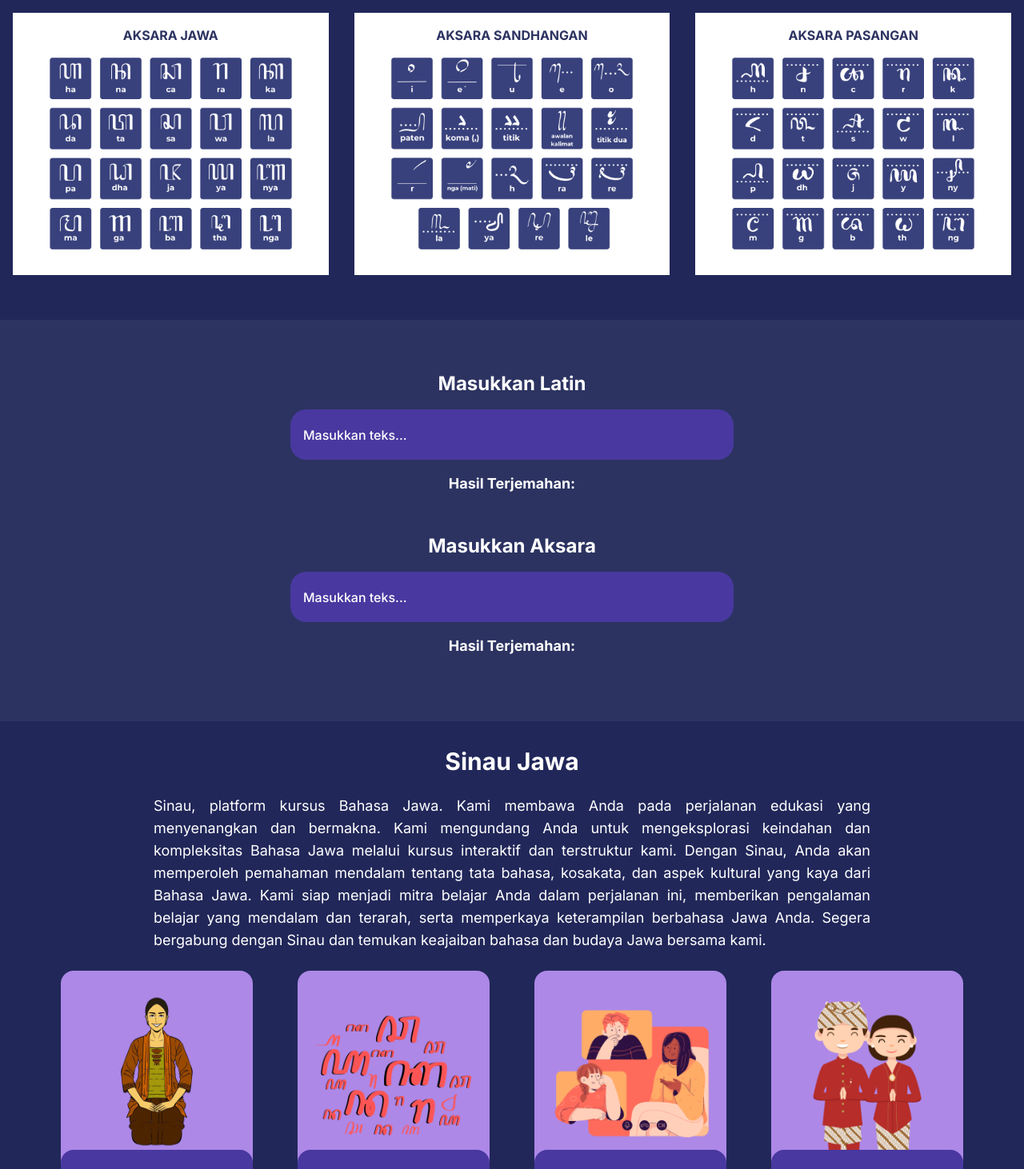
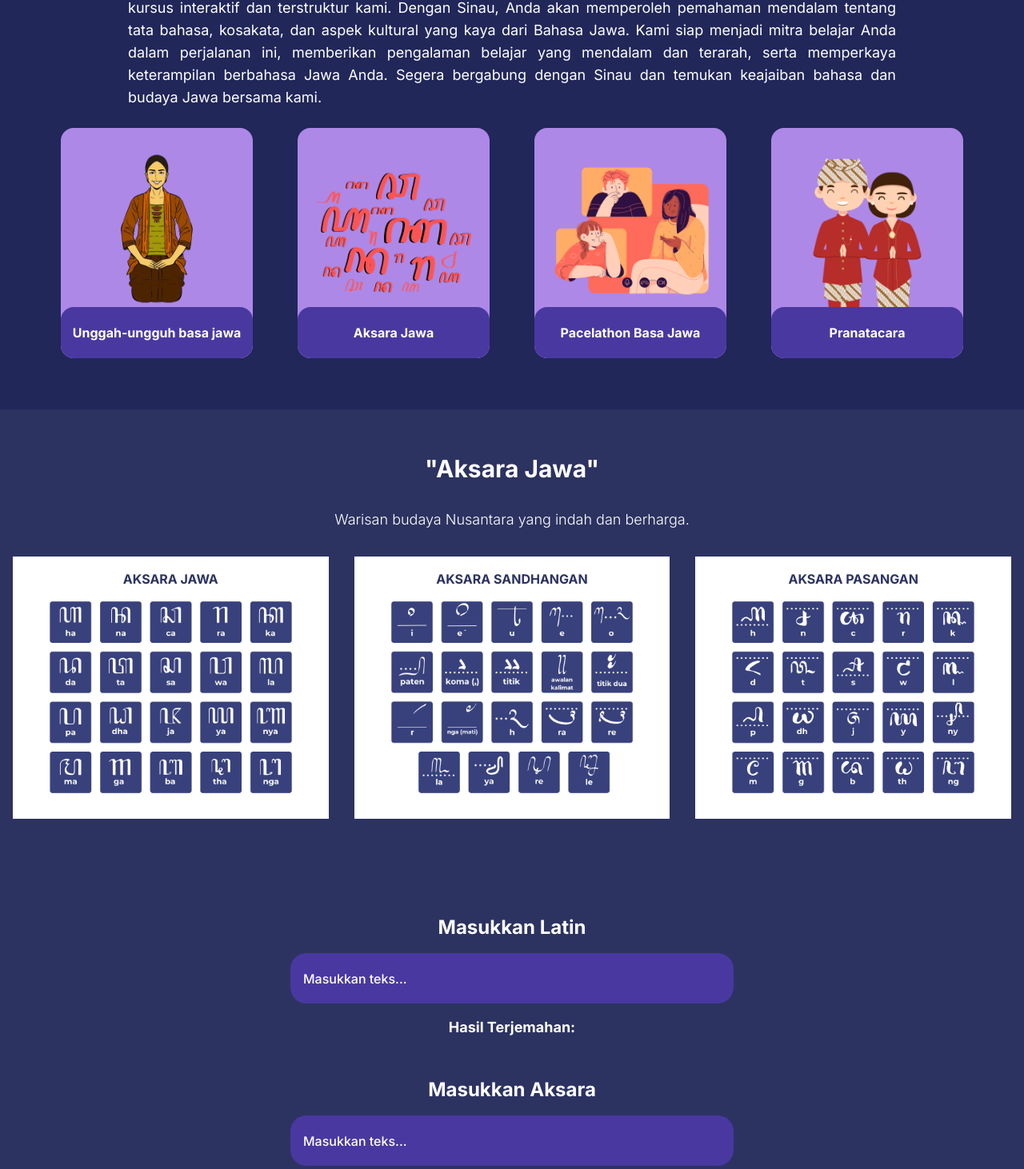
Before and after one commit to princeofverry/Sinau-Web, a Next.js app: page /Course in a window 1280 px wide. Shown: the part 1064-2526 px from the top of the page at 80% size. Built offline with nearby package versions, Linux system fonts and the light colour scheme.

Commit message:
rubah susunan course

```diff
--- a/src/app/Course/page.js
+++ b/src/app/Course/page.js
@@ -13,18 +13,19 @@ const Bahasa = () => {
   return (
     <>
       <div className="bg-[#2C3361] text-white w-full h-full sm:hidden block text-xl text-center content-center sm:py-8 pt-4 px-4">
-        <SliderMobile/>
+        <SliderMobile />
         <p className="px-4 pb-32">
-          Bahasa <span className="text-[#85C2FF] text-2xl">Jawa</span> adalah Bahasa Austronesia di pulau Jawa,
-          warisan budaya Indonesia yang kaya makna dan nilai.
+          Bahasa <span className="text-[#85C2FF] text-2xl">Jawa</span> adalah
+          Bahasa Austronesia di pulau Jawa, warisan budaya Indonesia yang kaya
+          makna dan nilai.
         </p>
       </div>
       <div className="bg-[#2C3361] w-full h-screen hidden sm:block">
         <TextBjir />
       </div>
       {/* <AppCarousel /> */}
-      <div className="bg-[#2C3361]"></div>
-      <div className="bg-[#212759] text-white py-6">
+      <Course1 />
+      <div className="bg-[#2C3361] text-white py-6">
         <div className="max-w-screen-xl mx-auto my-8">
           <h1 className="text-3xl font-bold text-white text-center mt-6">
             &quot;Aksara Jawa&quot;
@@ -59,7 +60,6 @@ const Bahasa = () => {
         <TranslateLatin />
       </div>
       {/* <Wordle/> */}
-      <Course1 />
       <BackToTop url={"/Course"} />
     </>
   );
--- a/src/app/components/Course/components/course1.js
+++ b/src/app/components/Course/components/course1.js
@@ -4,7 +4,7 @@ import Link from "next/link";
 
 const Course1 = () => {
   return (
-    <div className="bg-[#212759] h-fit py-4 text-white p-8">
+    <div className="bg-[#212759] h-fit pt-8 pb-16 text-white ">
       <h1 className="sm:text-3xl text-2xl font-bold text-white text-center pt-4">
         Sinau Jawa
       </h1>
```
